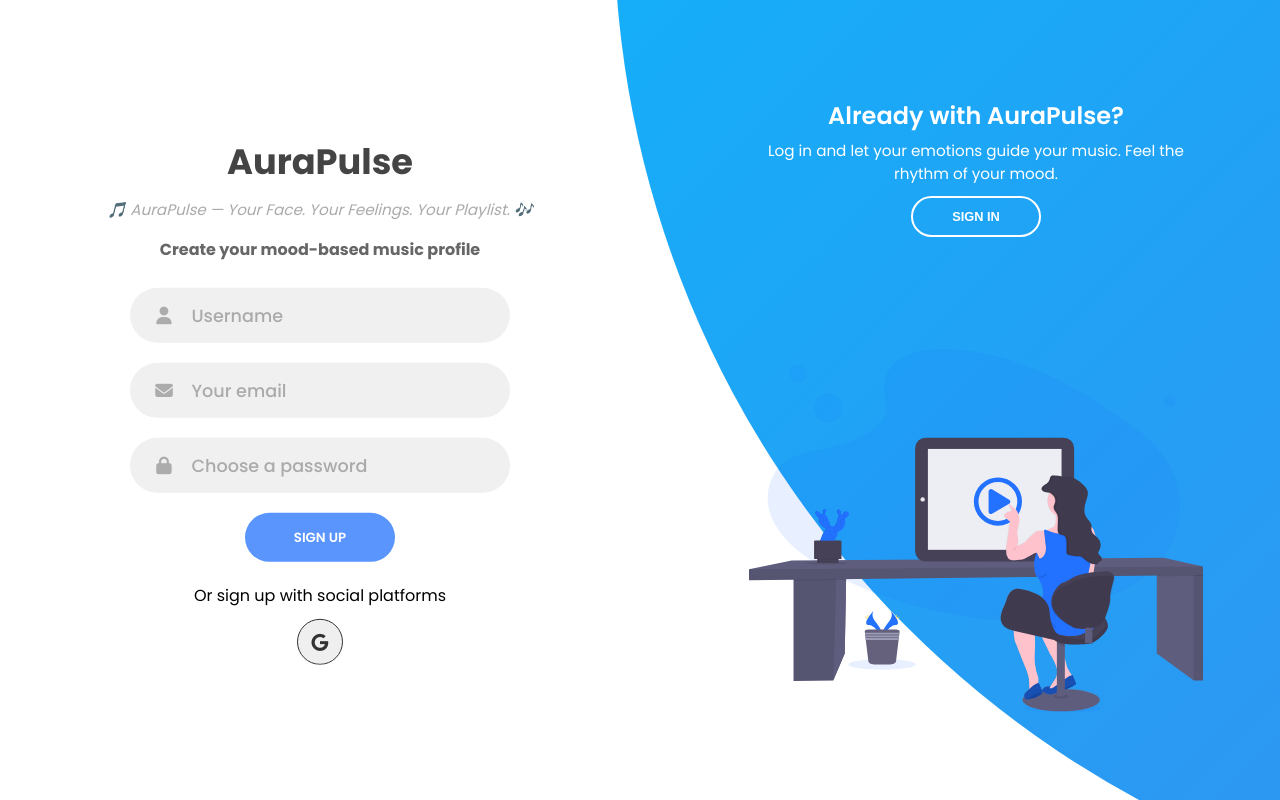
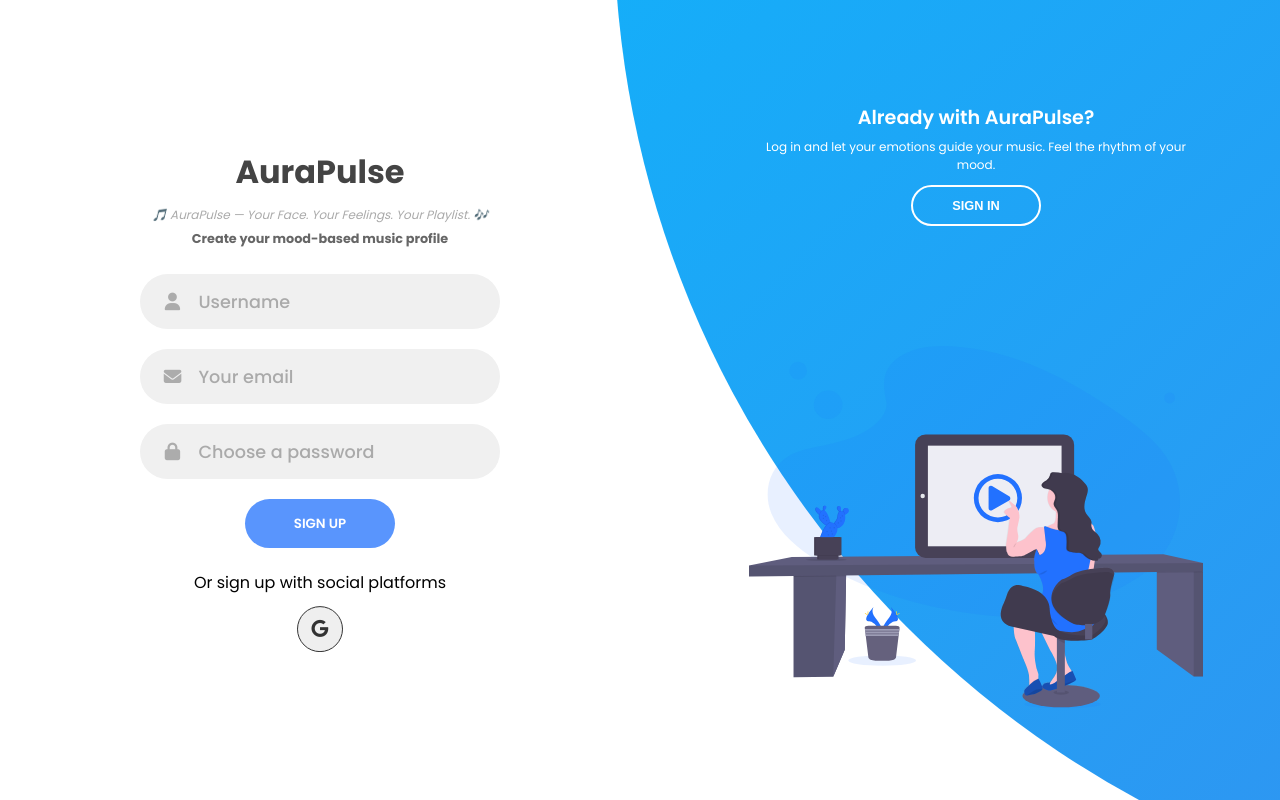
Before and after one commit to shivangrastogi/AuraPulse_NewUI, a React (Create React App) app in the folder frontend/: page / in a window 1280 px wide. Both pictures are taken after a click on the button "SIGN UP". Built offline with nearby package versions, Linux system fonts and the light colour scheme.

Commit message:
Signing working

```diff
--- a/frontend/src/App.css
+++ b/frontend/src/App.css
@@ -61,13 +61,13 @@ form.sign-in-form {
 }
 
 .title {
-  font-size: 2.2rem;
+  font-size: 2rem;
   color: #444;
   margin-bottom: 10px;
 }
 
 .input-field {
-  max-width: 380px;
+  max-width: 360px;
   width: 100%;
   background-color: #f0f0f0;
   margin: 10px 0;
@@ -113,6 +113,7 @@ form.sign-in-form {
 }
 
 .social-icon {
+  cursor: pointer;
   height: 46px;
   width: 46px;
   display: flex;
@@ -202,11 +203,11 @@ form.sign-in-form {
 .panel h3 {
   font-weight: 600;
   line-height: 1;
-  font-size: 1.5rem;
+  font-size: 1.2rem;
 }
 
 .panel p {
-  font-size: 0.95rem;
+  font-size: 0.75rem;
   padding: 0.7rem 0;
 }
 
@@ -402,16 +403,16 @@ form.sign-in-form {
 }
 
 .subtitle {
-  font-size: 1rem;
+  font-size: 0.8rem;
   color: #666;
   margin-bottom: 1rem;
   text-align: center;
 }
 
 .slogan {
-  font-size: 0.95rem;
+  font-size: 0.75rem;
   color: #aaa;
   font-style: italic;
-  margin-bottom: 1rem;
+  margin-bottom: 0.4rem;
   text-align: center;
 }
--- a/frontend/src/components/SignIn.jsx
+++ b/frontend/src/components/SignIn.jsx
@@ -171,8 +171,9 @@ function SignIn() {
           className="social-icon"
           aria-label="Google"
           onClick={() => handleOAuthLogin(googleProvider)}
+
         >
-          <i className="fab fa-google"></i>
+          <i className="fab fa-google" ></i>
         </button>
       </div>
     </form>
```
